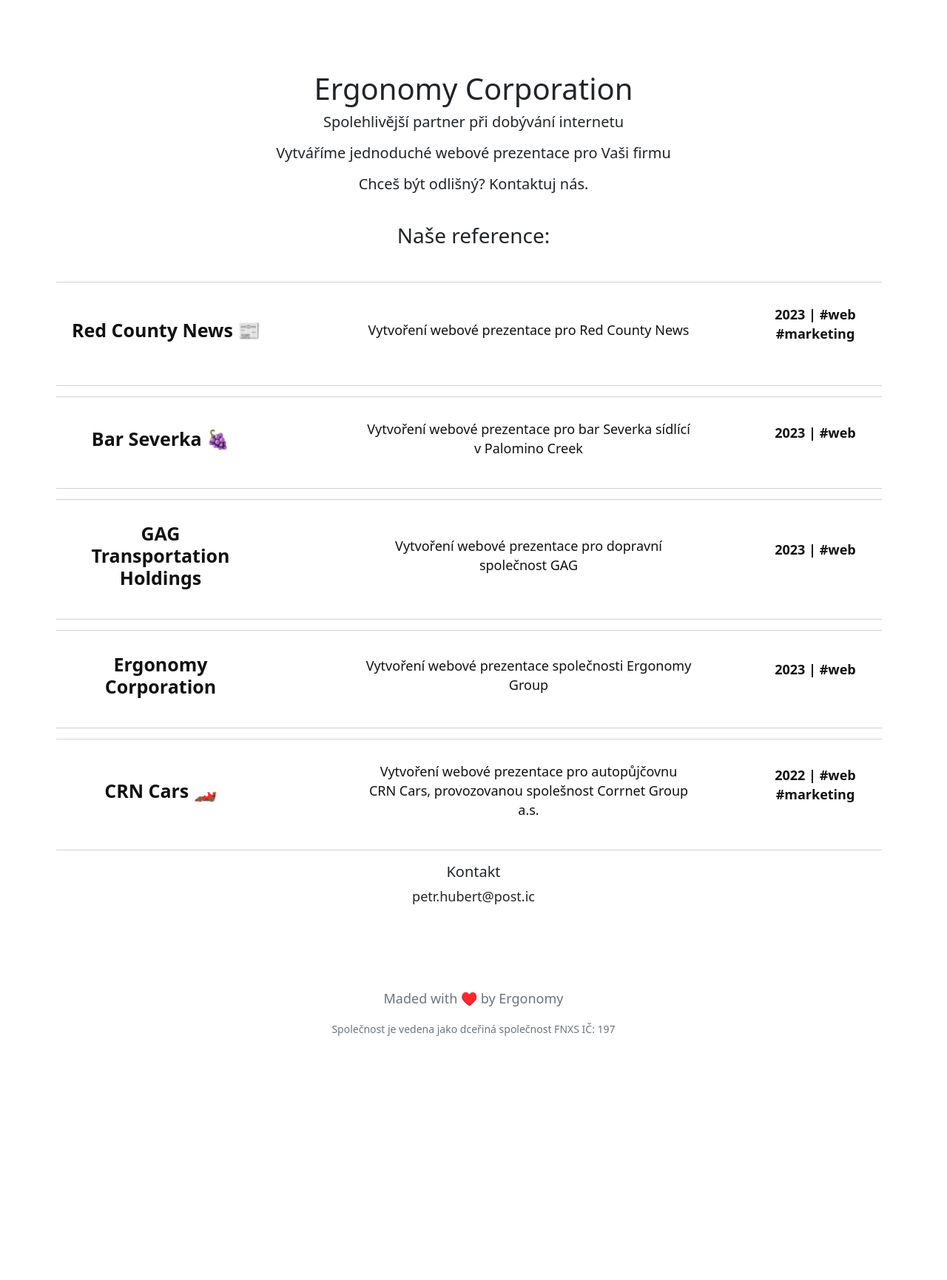
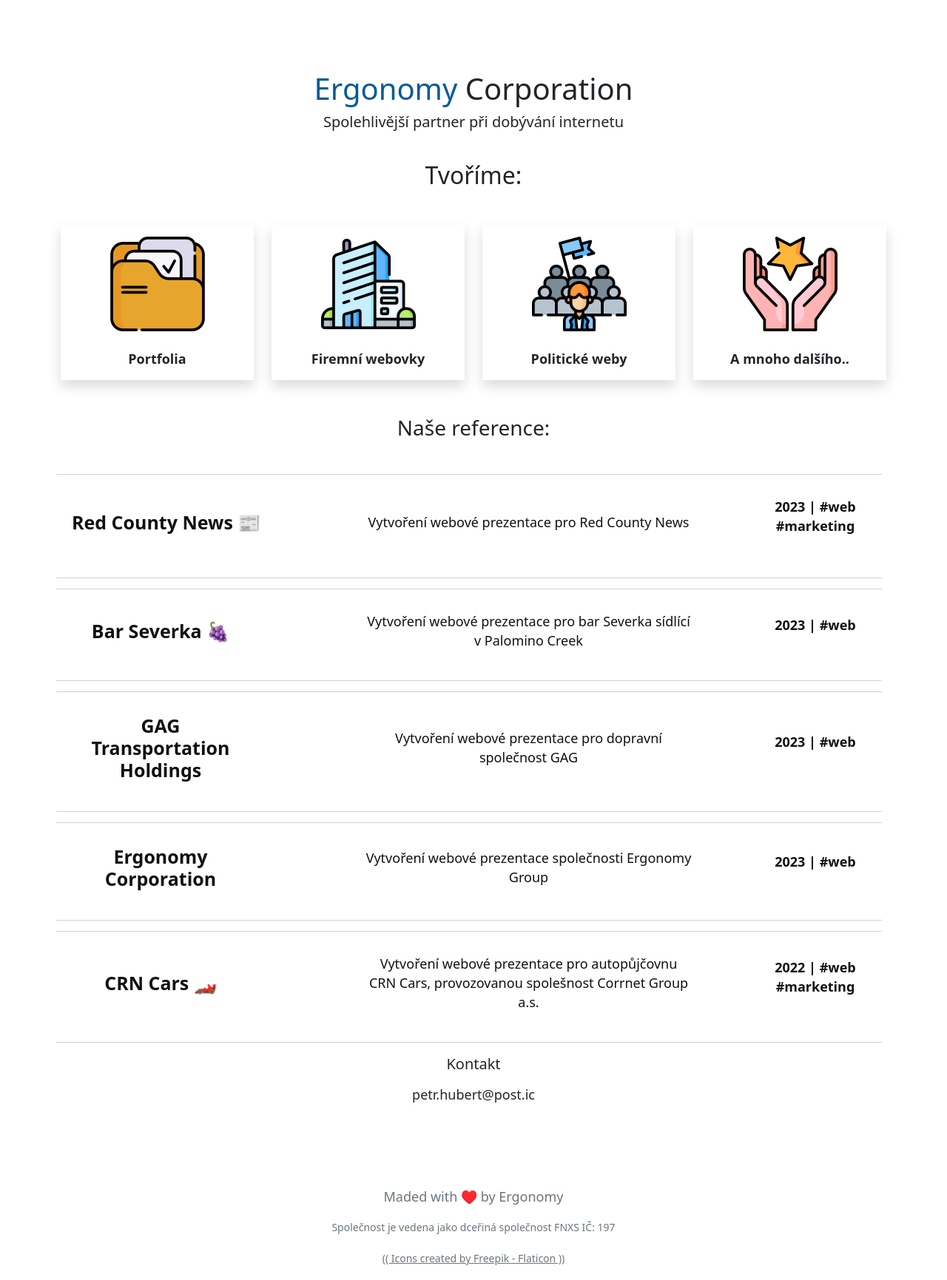
Before and after one commit to Petriik01/petriik01.github.io, a PHP site: page /ergonomy.ic/index.html in a window 1280 px wide. Shown: the whole page at 74% size. Before the commit the page ends 1401 px from the top, so only its background shows below. Run offline with PHP 8.4, Linux system fonts and the light colour scheme.

Commit message:
Úpravy a vylepšení

```diff
--- a/ergonomy.ic/index.html
+++ b/ergonomy.ic/index.html
@@ -16,12 +16,49 @@
 <body>
     <div class="container my-5">
         <div class="py-5 text-center">
-            <h1>Ergonomy Corporation</h1>
+            <h1><span class="modra">Ergonomy</span> Corporation</h1>
             <p class="lead">Spolehlivější partner při dobývání internetu</p>
-            <p class="lead">Vytváříme jednoduché webové prezentace pro Vaši firmu</p>
-            <p class="lead">Chceš být odlišný? Kontaktuj nás.</p>
             <br>
-            <h3 class="fw-light mb-4">Naše reference:</h3>
+            <h2>Tvoříme:</h2>
+            <div class="row my-5">
+                <div class="col-lg-3">
+                    <div class="card rounded-0 shadow border-0">
+                        <div class="glow"></div>
+                        <div class="card-body">
+                            <img src="images/portfolio.png" alt="" srcset="">
+                            <p class="fw-bold mt-4 mb-0">Portfolia</p>
+                        </div>
+                    </div>
+                </div>
+                <div class="col-lg-3">
+                    <div class="card rounded-0 shadow border-0">
+                        <div class="glow"></div>
+                        <div class="card-body">
+                            <img src="images/office-building.png" alt="" srcset="">
+                            <p class="fw-bold mt-4 mb-0">Firemní webovky</p>
+                        </div>
+                    </div>
+                </div>
+                <div class="col-lg-3">
+                    <div class="card rounded-0 shadow border-0">
+                        <div class="glow"></div>
+                        <div class="card-body">
+                            <img src="images/political-party.png" alt="" srcset="">
+                            <p class="fw-bold mt-4 mb-0">Politické weby</p>
+                        </div>
+                    </div>
+                </div>
+                <div class="col-lg-3">
+                    <div class="card rounded-0 shadow border-0">
+                        <div class="glow"></div>
+                        <div class="card-body">
+                            <img src="images/star.png" alt="" srcset="">
+                            <p class="fw-bold mt-4 mb-0">A mnoho dalšího..</p>
+                        </div>
+                    </div>
+                </div>
+            </div>
+            <h3 class="mb-4">Naše reference:</h3>
             <div class="">
                 <div class="d-flex justify-content-center">
                     <div class="row">
@@ -105,13 +142,15 @@
             </div>
             <br>
             <h5>Kontakt</h5>
-            <p>petr.hubert@post.ic</p>
+            <p class="mt-3"><span class="contact p-2">petr.hubert@post.ic</span></p>
         </div>
     </div>
 
     <footer>
         <p class="text-center fw-light text-secondary">Maded with ♥️ by Ergonomy</p>
 <p class="small text-center text-secondary">Společnost je vedena jako dceřiná společnost FNXS IČ: 197</p>
+        <p class="text-center small"><a class="text-secondary text-decoration-underline" href="https://www.flaticon.com/" title="portfolio icons">(( Icons created by Freepik - Flaticon ))</a></p>
     </footer>
+    <script src="script.js"></script>
 </body>
 </html>
--- a/ergonomy.ic/styles.css
+++ b/ergonomy.ic/styles.css
@@ -89,7 +89,7 @@
 }
 
 .reference-items:focus,.reference-items:hover {
-    box-shadow: -6px 6px 0 var(--black);
+    box-shadow: -6px 6px 0 #005b96;
 }
 .reference-items-side {
     width: 100%;
@@ -134,3 +134,37 @@
         display:none;
     }
 }
+
+/*OFFERS*/
+.modra{
+    color: #005b96;
+}
+.card, .contact {
+    position: relative;
+    z-index: 0;
+    -webkit-transition: .4s ease;
+    transition: .4s ease;
+}
+.card:before, .contact:before {
+    background: #005b96!important;
+    content: ""!important;
+    position: absolute!important;
+    top: 100%!important;
+    right: 0!important;
+    bottom: 0!important;
+    left: 0!important;
+    z-index: -1!important;
+    transition: all .35s ease!important;
+}
+.card:hover:before, .contact:hover:before{
+    top: 0!important;
+}
+.card:hover, .contact:hover{
+    color: white;
+    transition: .8s!important;
+}
+.card:after, .contact:after{
+    position: absolute!important;
+    top: 50% !important;
+    transform: translateY(-50%) translateX(50%) !important;
+}
```
Also changed, not shown: ergonomy.ic/images/office-building.png (added), ergonomy.ic/images/political-party.png (added), ergonomy.ic/images/portfolio.png (added), ergonomy.ic/images/star.png (added).
